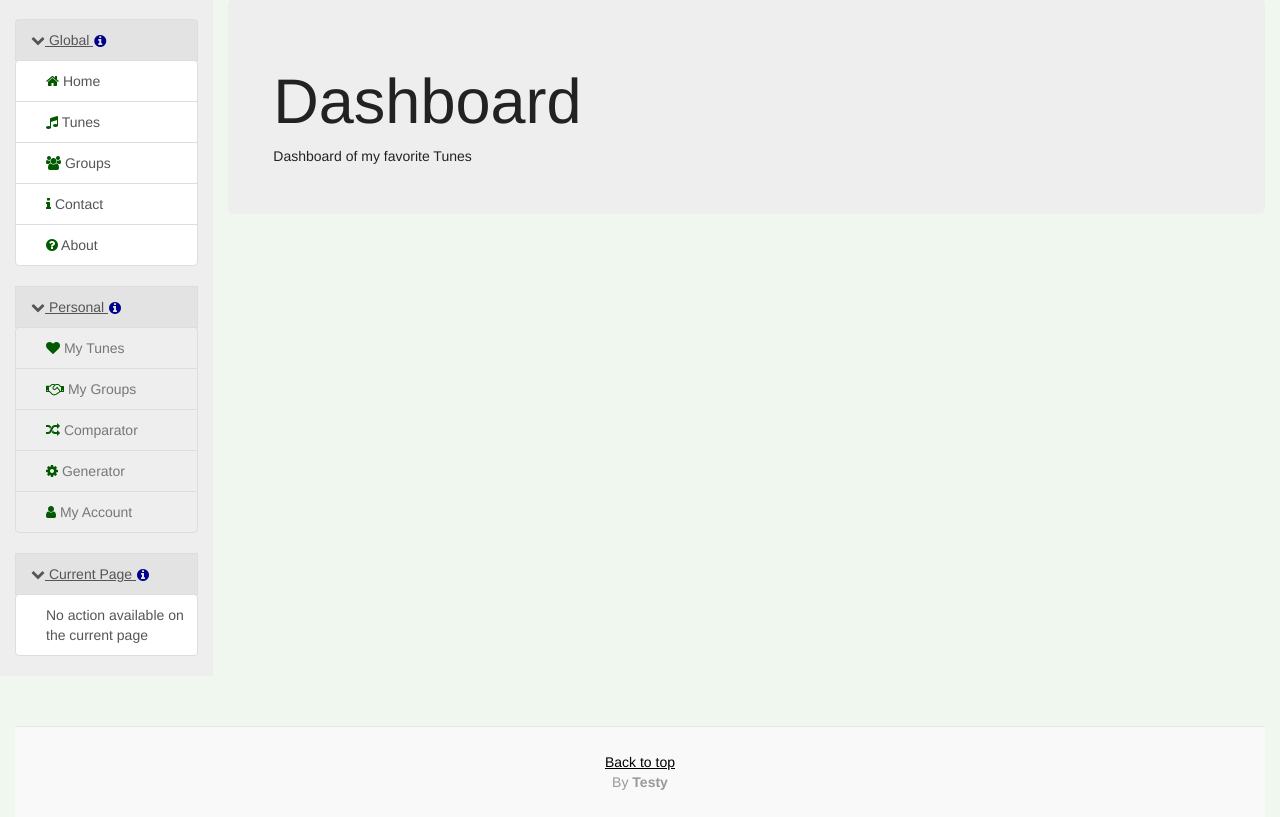
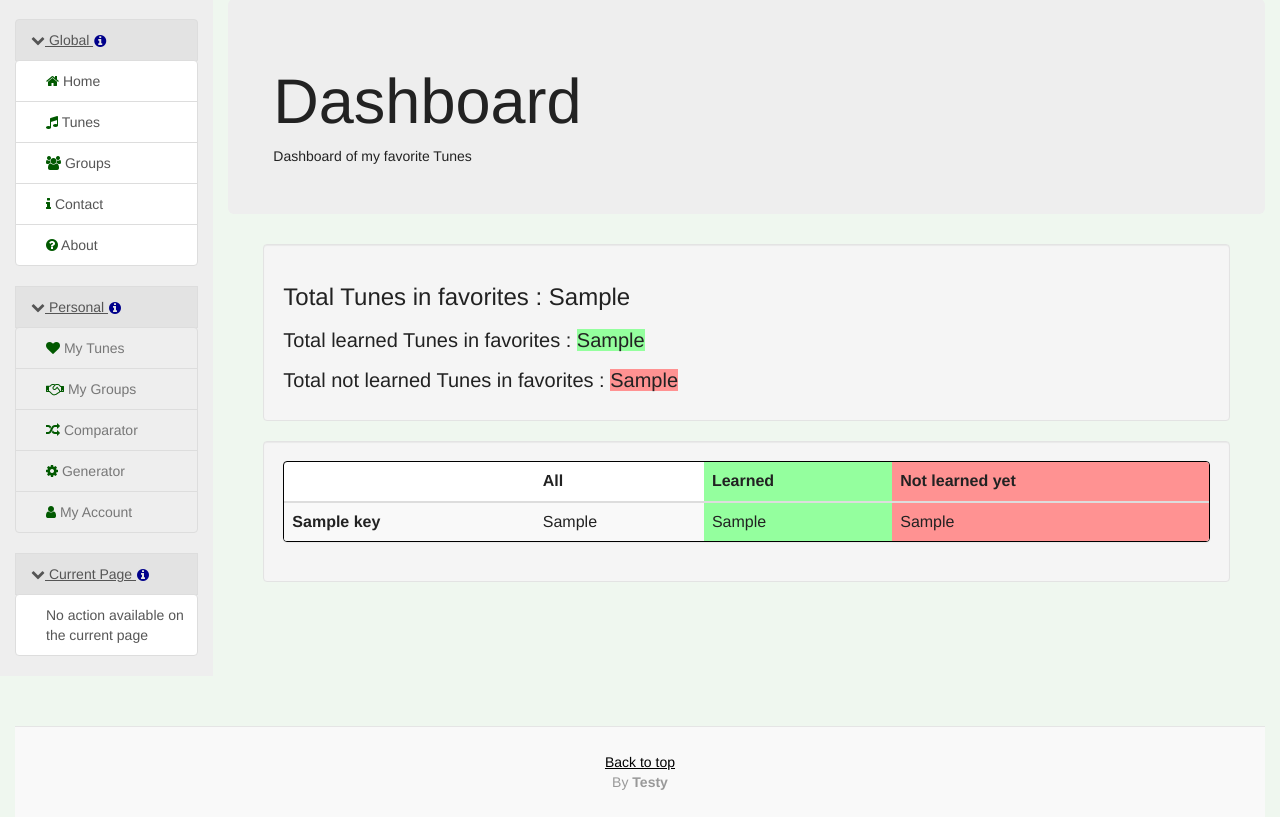
Before and after one commit to Mr-Testy/TimTool, a Django app: template tune/templates/tune/dashboard.html in a window 1280 px wide. Shown: the part 106-923 px from the top of the page. Run offline with Django 3.2, Linux system fonts and the light colour scheme; the template is opened without the code that fills it: most values are stand-ins (such as "Sample title", 1, 10 or a date in 2020); some libraries are stand-ins or nearby versions.

Commit message:
finalized the dashboard view and template

```diff
--- a/tune/templates/tune/dashboard.html
+++ b/tune/templates/tune/dashboard.html
@@ -15,4 +15,37 @@
 {% endblock %}
 
 {% block timtool_body %}
+<div class="row">
+    <div class="col-sm-12 well">
+        <h1>{% trans "Total Tunes in favorites"%} : {{dashboard.all.0}}</h1>
+        <h2>{% trans "Total learned Tunes in favorites"%} : <span class="darkgreen">{{dashboard.all.1}}</span></h2>
+        <h2>{% trans "Total not learned Tunes in favorites"%} : <span class="darkred">{{dashboard.all.2}}</span></h2>
+        </div>
+    </div>
+    <div class="row">
+    <div class="col-sm-12 well">
+        <div class="panel panel-primary wrappedTable">
+            <table class="table table-striped table-hover">
+                <thead>
+                    <tr>
+                        <th></th>
+                        <th class="widthCell">{% trans 'All' %}</th>
+                        <th class="widthCell darkgreen">{% trans 'Learned' %}</th>
+                        <th class="widthCell darkred">{% trans 'Not learned yet' %}</th>
+                    </tr>
+                </thead>
+                <tbody>
+                    {% for key, list in dashboard.items %}
+                    <tr>
+                            <th>{{key}}</th>
+                            <td>{{list.0}}</td>
+                            <td class="darkgreen">{{list.1}}</td>
+                            <td class="darkred">{{list.2}}</td>
+                    </tr>
+                    {% endfor %}
+                </tbody>
+            </table>
+        </div>
+    </div>
+    </div>
 {% endblock %}
--- a/tune/templates/tune/tune_liste_favoris.html
+++ b/tune/templates/tune/tune_liste_favoris.html
@@ -111,11 +111,17 @@
             <a class="list-group-item" href="{% url 'tune:generateur' %}">
                 <i class="fa fa-heartbeat" aria-hidden="true"></i> {% trans 'Training !' %}
             </a>
+            <a class="list-group-item" href="{% url 'tune:tunes_favoris_dashboard' %}">
+                <i class="fa fa-tachometer" aria-hidden="true"></i> {% trans 'Dashboard !' %}
+            </a>
     {% endblock %}
 
         {% block actions_page %}
         <a class="btn btn-success" href="{% url 'tune:generateur' %}">
             <i class="fa fa-heartbeat" aria-hidden="true"></i> {% trans 'Training !' %}
         </a>
+        <a class="btn btn-success" href="{% url 'tune:tunes_favoris_dashboard' %}">
+            <i class="fa fa-tachometer" aria-hidden="true"></i> {% trans 'Dashboard !' %}
+        </a>
 
     {% endblock %}
--- a/tune/views.py
+++ b/tune/views.py
@@ -86,20 +86,20 @@ class ListeTunesFavoris(ListView):
 
 @login_required
 def tunes_favoris_dashboard(request):
-    total = 0
     tunes_favoris = request.user.tunes_favoris.all()
     tunes = Tune.objects.filter(tunefavori__in=tunes_favoris)
     types = list(tunes.order_by('type').values('type').distinct())
     dashboard = {}
+    dashboard["all"] = [0, 0, 0]
     for type in types:
         type = type["type"]
         all = tunes_favoris.filter(of_tune__type=type).count()
         learned = tunes_favoris.filter(of_tune__type=type, status=True).count()
         not_learned = tunes_favoris.filter(of_tune__type=type, status=False).count()
         dashboard[type] = [all, learned, not_learned]
+        dashboard["all"] = [dashboard["all"][0] + all, dashboard["all"][1] + learned, dashboard["all"][2] + not_learned]
 
-    return render(request, "tune/dashboard.html", {"dashboard": dashboard,
-        "total": total
+    return render(request, "tune/dashboard.html", {"dashboard": dashboard
         })
 
 
--- a/user/templates/user/profile.html
+++ b/user/templates/user/profile.html
@@ -122,10 +122,16 @@
         <a class="list-group-item" href="{% url 'user:profile_update' %}">
             <i class="fa fa-pencil-square-o" aria-hidden="true"></i> {% trans 'Update' %}
         </a>
+                    <a class="list-group-item" href="{% url 'tune:tunes_favoris_dashboard' %}">
+                <i class="fa fa-tachometer" aria-hidden="true"></i> {% trans 'Dashboard !' %}
+            </a>
 {% endblock %}
 
     {% block actions_page %}
         <a class="btn btn-success" href="{% url 'user:profile_update' %}">
             <i class="fa fa-pencil-square-o" aria-hidden="true"></i> {% trans 'Update' %}
             </a>
+                    <a class="btn btn-success" href="{% url 'tune:tunes_favoris_dashboard' %}">
+            <i class="fa fa-tachometer" aria-hidden="true"></i> {% trans 'Dashboard !' %}
+        </a>
     {% endblock %}
```
Also changed, not shown: locale/fr/LC_MESSAGES/django.po, 1 other file.
